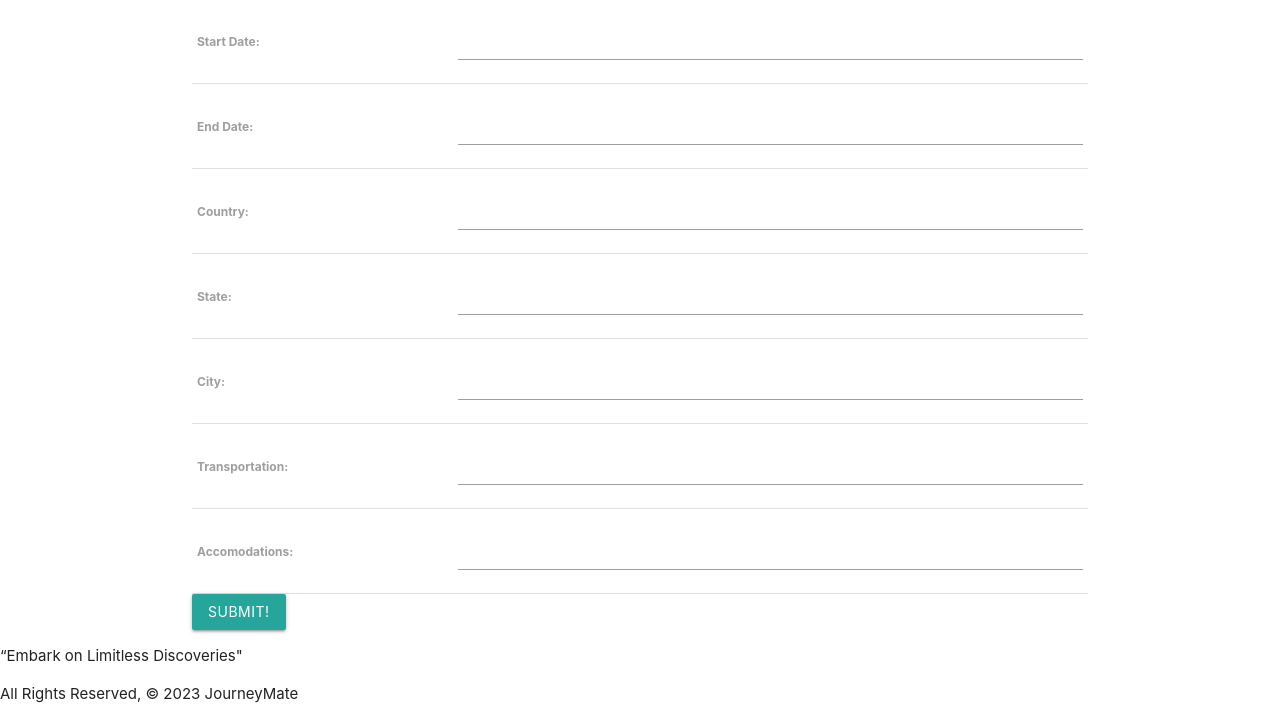
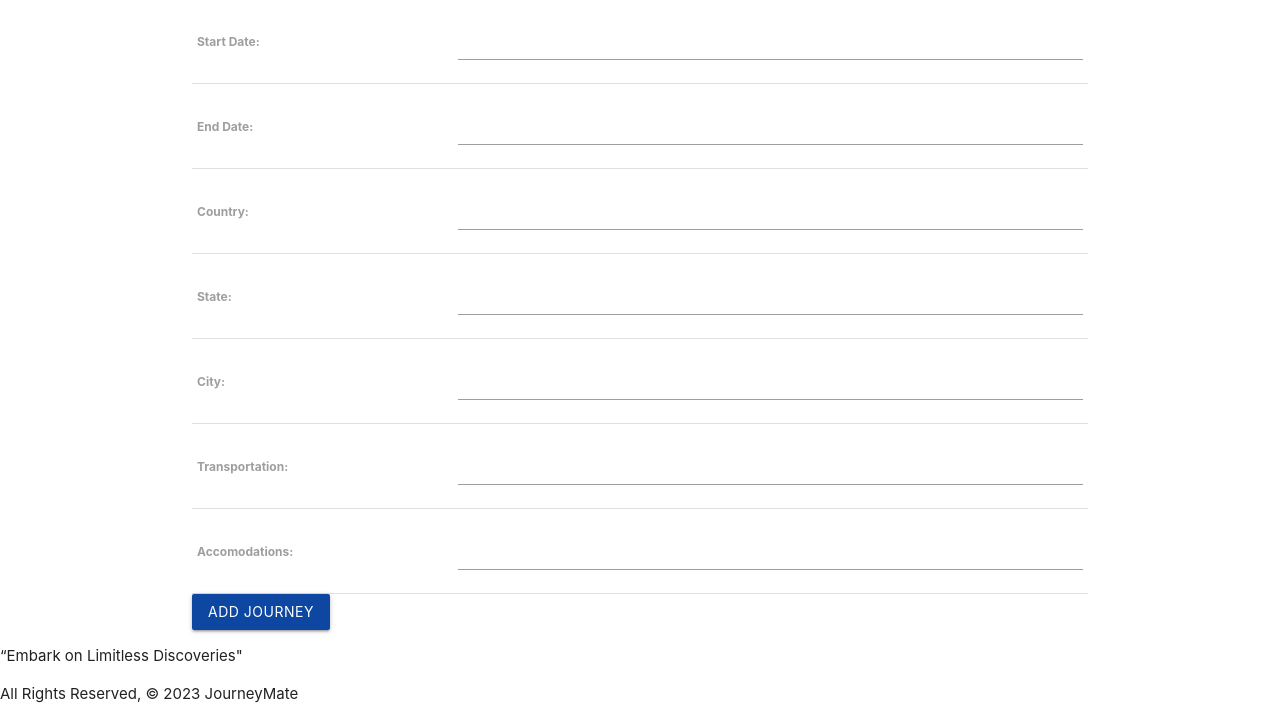
Before and after one commit to pattongrooms/project-3-STP, a Django app: page /destinations/create/ in a window 1280 px wide. Shown: the part 201-906 px from the top of the page. Run offline with Django 4.2, Linux system fonts and the light colour scheme; the visitor is signed in with stand-in values (Sample User, id 1).

Commit message:
Update Destination Index Card Text

```diff
--- a/journeymate/main_app/templates/destinations/index.html
+++ b/journeymate/main_app/templates/destinations/index.html
@@ -8,9 +8,8 @@
     <div class="card">
       <div class="card-content">
         <span class="card-title">{{ destination.country }}</span>
-        <p>State: {{ destination.state }} City: {{ destination.city}}</p>
-        <p>Start Date: {{ destination.start_date}}</p>
-        <p>End Date: {{ destination.end_date}}</p>
+        <p>{{ destination.city}}, {{ destination.state }}</p>
+        <p>{{ destination.start_date}} - {{ destination.end_date}}</p>
       </div>
     </div>
   </a>
--- a/journeymate/main_app/templates/main_app/destination_form.html
+++ b/journeymate/main_app/templates/main_app/destination_form.html
@@ -3,7 +3,7 @@
 {% block content %}
 
 {% if object %}
-  <h1>Edit <span class="teal-text">{{ object.name }}</span></h1>
+  <h1>Edit <span class="blue darken-4">{{ object.name }}</span></h1>
 {% else %}
   <h1>Add Destination</h1>
 {% endif %}
@@ -13,7 +13,7 @@
   <table>
     {{ form.as_table }}
   </table>
-  <input type="submit" value="Submit!" class="btn">
+  <input type="submit" value="ADD JOURNEY" class="btn blue darken-4">
 </form>
 <script>
 
```
